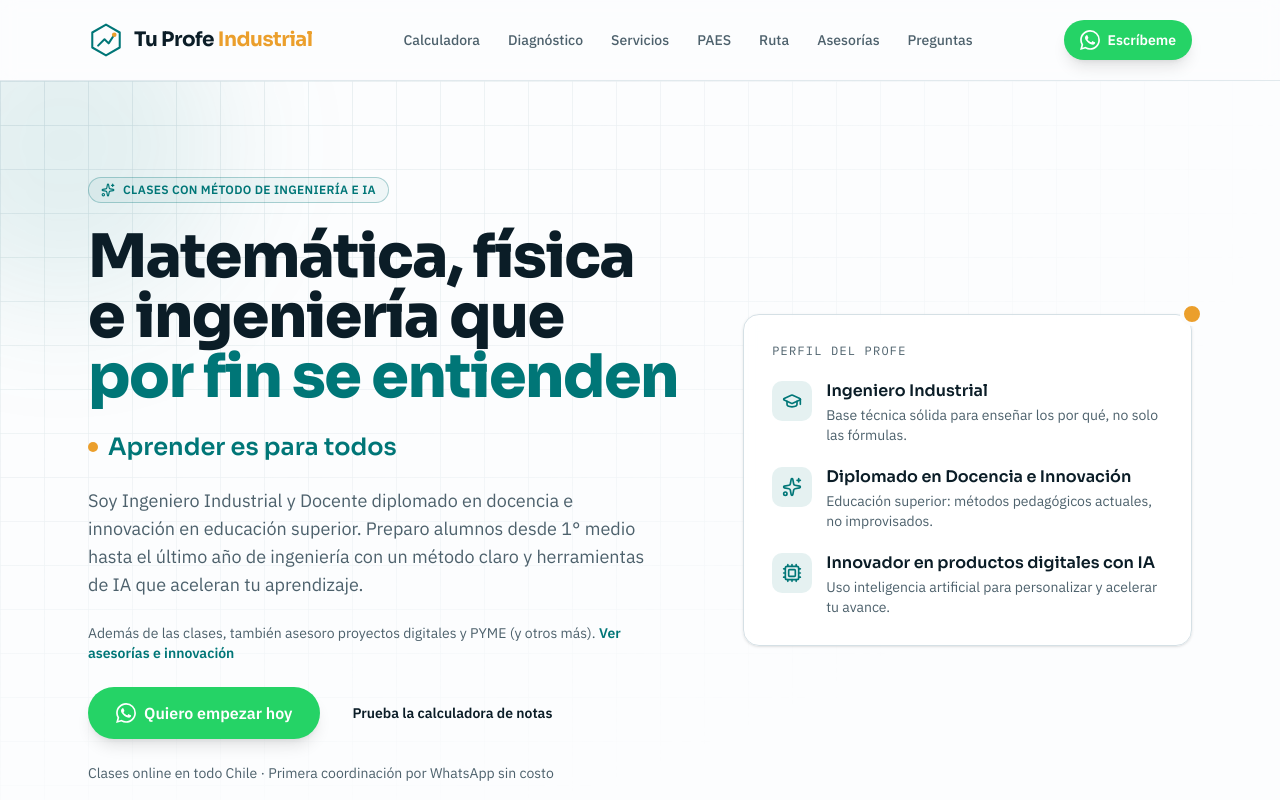
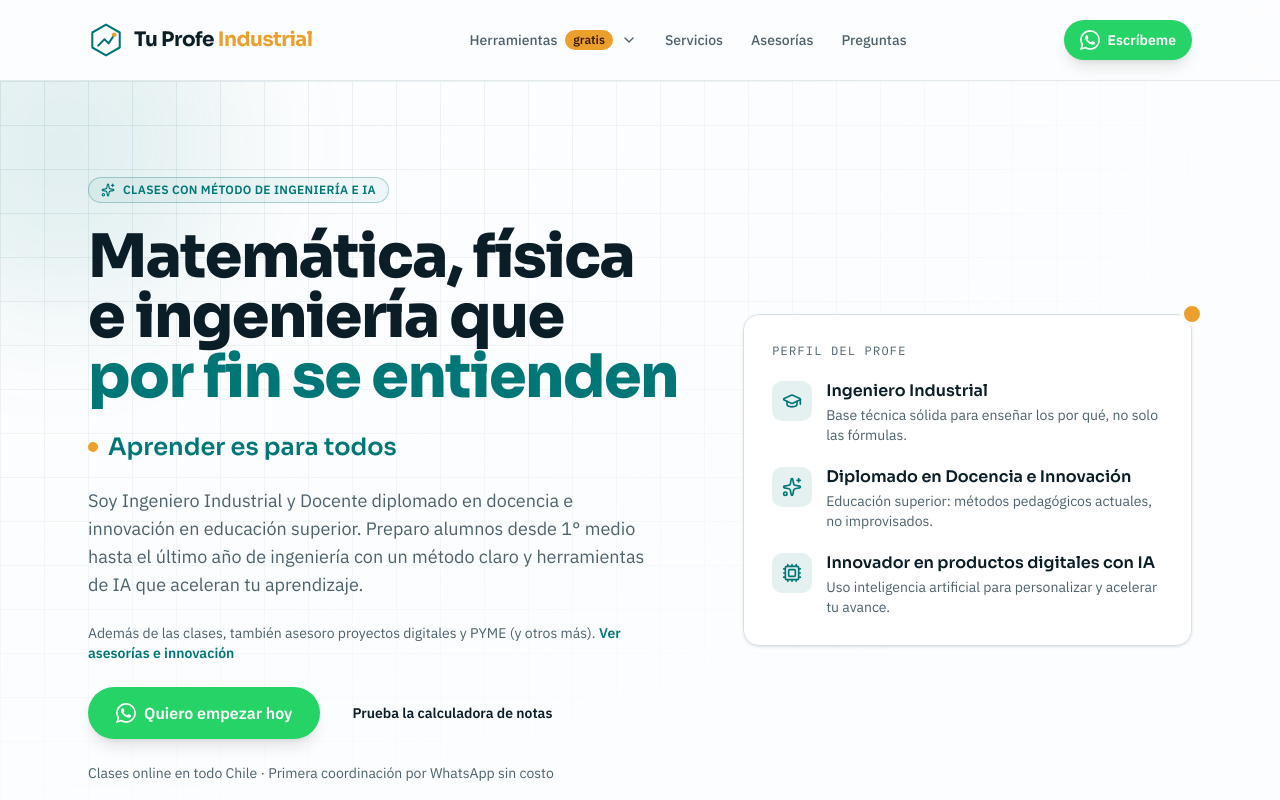
Before and after one commit to paillamilm-blip/tuprofeindustrial-web, a Next.js app: page / in a window 1280 px wide. Shown: the top 800 px of the page. Built offline with nearby package versions, Linux system fonts and the light colour scheme.

Commit message:
refactor: reordenar secciones al embudo de conversion y destacar herramientas gratis en el nav

```diff
--- a/app/page.tsx
+++ b/app/page.tsx
@@ -20,19 +20,21 @@ const STICKY_MESSAGE =
  * Composition root de la landing. Cada sección vive en components/sections/
  * para mantener este archivo legible y el orden de la página explícito.
  *
- * Orden pensado para conversión:
- *  1. Valor inmediato: Hero + Calculadora enganchan con una utilidad gratis.
+ * Orden pensado como embudo de conversión (primero las herramientas gratis,
+ * luego los servicios, luego confianza y cierre):
+ *  1. Hero: propuesta de valor y gancho inicial.
  *  2. Diagnóstico interactivo: herramienta estrella que, tras 5 preguntas,
- *     recomienda el servicio correcto y lo deja listo para WhatsApp. Va justo
- *     antes de Servicios para "rutear" al alumno al plan adecuado.
- *  3. Servicios: la oferta de clases ya segmentada por el diagnóstico.
- *  4. Simulador de meta PAES y Ruta de aprendizaje: herramientas de apoyo que
- *     refuerzan deseo ("cuánto me falta", "cuál es mi camino") tras ver la
- *     oferta.
- *  5. Asesorías e Innovación: la faceta Innovador (proyectos digitales y PYME),
+ *     perfila al alumno y lo rutea al plan adecuado. Abre el bloque de
+ *     herramientas gratuitas.
+ *  3. Calculadora de notas: utilidad gratis que engancha mostrando valor
+ *     inmediato.
+ *  4. Simulador de meta PAES: refuerza deseo ("cuánto me falta").
+ *  5. Ruta de aprendizaje: cierra las herramientas gratis mostrando el camino.
+ *  6. Servicios: la oferta de clases, ya calentada por las herramientas.
+ *  7. Asesorías e Innovación: la faceta Innovador (proyectos digitales y PYME),
  *     separada de las clases para no confundir públicos.
- *  6. Confianza y objeciones: Quién soy, Resultados, FAQ.
- *  7. Cierre: CTA final + footer. El CTA sticky de WhatsApp acompaña en mobile.
+ *  8. Confianza y objeciones: Quién soy, Testimonios, Preguntas frecuentes.
+ *  9. Cierre: CTA final + footer. El CTA sticky de WhatsApp acompaña en mobile.
  */
 export default function Home() {
   return (
@@ -40,11 +42,11 @@ export default function Home() {
       <SiteHeader />
       <main id="contenido" className="flex flex-col pb-24 md:pb-0">
         <Hero />
+        <DiagnosticoSection />
         <CalculatorSection />
-        <DiagnosticoSection />
-        <Services />
         <PaesSection />
         <RoadmapSection />
+        <Services />
         <Advisory />
         <About />
         <Testimonials />
--- a/components/sections/site-footer.tsx
+++ b/components/sections/site-footer.tsx
@@ -26,6 +26,14 @@ export function SiteFooter() {
           <ul className="flex flex-wrap items-center justify-center gap-x-5 gap-y-2 text-sm text-muted-foreground">
             <li>
               <a
+                href="#diagnostico"
+                className="rounded transition-colors hover:text-foreground focus-visible:outline-2 focus-visible:outline-offset-2 focus-visible:outline-ring"
+              >
+                Diagnóstico
+              </a>
+            </li>
+            <li>
+              <a
                 href="#calculadora"
                 className="rounded transition-colors hover:text-foreground focus-visible:outline-2 focus-visible:outline-offset-2 focus-visible:outline-ring"
               >
@@ -34,10 +42,18 @@ export function SiteFooter() {
             </li>
             <li>
               <a
-                href="#diagnostico"
+                href="#simulador-paes"
                 className="rounded transition-colors hover:text-foreground focus-visible:outline-2 focus-visible:outline-offset-2 focus-visible:outline-ring"
               >
-                Diagnóstico
+                Simulador PAES
+              </a>
+            </li>
+            <li>
+              <a
+                href="#ruta"
+                className="rounded transition-colors hover:text-foreground focus-visible:outline-2 focus-visible:outline-offset-2 focus-visible:outline-ring"
+              >
+                Ruta
               </a>
             </li>
             <li>
--- a/components/sections/site-header.tsx
+++ b/components/sections/site-header.tsx
@@ -7,15 +7,24 @@ import { WhatsAppCta } from "@/components/whatsapp-cta";
 import { cn } from "@/lib/utils";
 
 /**
- * Enlaces de navegacion ancla. El orden sigue el recorrido de la landing para
- * que el salto por teclado sea predecible.
+ * Herramientas interactivas gratuitas. Se agrupan bajo un único rótulo
+ * "Herramientas gratis" para que la navegación superior quede ligera y para
+ * destacar que estas utilidades no tienen costo. El orden sigue el embudo de
+ * la landing (diagnóstico → calculadora → simulador → ruta).
+ */
+const FREE_TOOL_LINKS = [
+  { href: "#diagnostico", label: "Diagnóstico" },
+  { href: "#calculadora", label: "Calculadora de notas" },
+  { href: "#simulador-paes", label: "Simulador PAES" },
+  { href: "#ruta", label: "Ruta de aprendizaje" },
+] as const;
+
+/**
+ * Enlaces de navegacion ancla restantes (no herramientas). El orden sigue el
+ * recorrido de la landing para que el salto por teclado sea predecible.
  */
 const NAV_LINKS = [
-  { href: "#calculadora", label: "Calculadora" },
-  { href: "#diagnostico", label: "Diagnóstico" },
   { href: "#servicios", label: "Servicios" },
-  { href: "#simulador-paes", label: "PAES" },
-  { href: "#ruta", label: "Ruta" },
   { href: "#asesorias", label: "Asesorías" },
   { href: "#faq", label: "Preguntas" },
 ] as const;
@@ -30,6 +39,29 @@ const HEADER_MESSAGE =
  */
 export function SiteHeader() {
   const [open, setOpen] = React.useState(false);
+  const [toolsOpen, setToolsOpen] = React.useState(false);
+  const toolsRef = React.useRef<HTMLDivElement>(null);
+
+  // Cierra el desplegable de herramientas al hacer clic fuera o pulsar Escape.
+  React.useEffect(() => {
+    if (!toolsOpen) return;
+
+    function onPointerDown(event: PointerEvent) {
+      if (toolsRef.current && !toolsRef.current.contains(event.target as Node)) {
+        setToolsOpen(false);
+      }
+    }
+    function onKeyDown(event: KeyboardEvent) {
+      if (event.key === "Escape") setToolsOpen(false);
+    }
+
+    document.addEventListener("pointerdown", onPointerDown);
+    document.addEventListener("keydown", onKeyDown);
+    return () => {
+      document.removeEventListener("pointerdown", onPointerDown);
+      document.removeEventListener("keydown", onKeyDown);
+    };
+  }, [toolsOpen]);
 
   return (
     <header className="sticky top-0 z-40 border-b border-border/70 bg-background/85 backdrop-blur supports-[backdrop-filter]:bg-background/70">
@@ -55,6 +87,43 @@ export function SiteHeader() {
           aria-label="Secciones del sitio"
           className="hidden items-center gap-1 md:flex"
         >
+          {/* Desplegable accesible con las herramientas gratuitas. */}
+          <div ref={toolsRef} className="relative">
+            <button
+              type="button"
+              aria-expanded={toolsOpen}
+              aria-controls="menu-herramientas"
+              onClick={() => setToolsOpen((v) => !v)}
+              className="inline-flex min-h-11 items-center gap-2 rounded-md px-3 py-2 text-sm font-medium text-muted-foreground transition-colors hover:bg-muted/70 hover:text-foreground focus-visible:outline-2 focus-visible:outline-offset-2 focus-visible:outline-ring"
+            >
+              Herramientas
+              <span className="rounded-full bg-accent px-2 py-0.5 text-xs font-semibold text-accent-foreground">
+                gratis
+              </span>
+              <Chevron open={toolsOpen} />
+            </button>
+
+            <div
+              id="menu-herramientas"
+              hidden={!toolsOpen}
+              className="absolute left-0 top-full z-50 mt-2 min-w-56 rounded-lg border border-border bg-background p-2 shadow-lg"
+            >
+              <ul className="flex flex-col">
+                {FREE_TOOL_LINKS.map((link) => (
+                  <li key={link.href}>
+                    <a
+                      href={link.href}
+                      onClick={() => setToolsOpen(false)}
+                      className="flex min-h-11 items-center rounded-md px-3 text-sm font-medium text-foreground transition-colors hover:bg-muted focus-visible:outline-2 focus-visible:outline-offset-2 focus-visible:outline-ring"
+                    >
+                      {link.label}
+                    </a>
+                  </li>
+                ))}
+              </ul>
+            </div>
+          </div>
+
           {NAV_LINKS.map((link) => (
             <a
               key={link.href}
@@ -97,6 +166,36 @@ export function SiteHeader() {
         className="border-t border-border/70 bg-background md:hidden"
       >
         <nav aria-label="Secciones del sitio" className="mx-auto max-w-6xl px-4 py-3">
+          {/* Grupo de herramientas gratuitas con rótulo accesible. */}
+          <div
+            role="group"
+            aria-labelledby="menu-movil-herramientas"
+            className="mb-2 border-b border-border/70 pb-2"
+          >
+            <p
+              id="menu-movil-herramientas"
+              className="flex items-center gap-2 px-3 py-2 text-xs font-semibold uppercase tracking-wide text-muted-foreground"
+            >
+              Herramientas
+              <span className="rounded-full bg-accent px-2 py-0.5 text-xs font-semibold normal-case tracking-normal text-accent-foreground">
+                gratis
+              </span>
+            </p>
+            <ul className="flex flex-col">
+              {FREE_TOOL_LINKS.map((link) => (
+                <li key={link.href}>
+                  <a
+                    href={link.href}
+                    onClick={() => setOpen(false)}
+                    className="flex min-h-11 items-center rounded-md px-3 text-base font-medium text-foreground transition-colors hover:bg-muted focus-visible:outline-2 focus-visible:outline-offset-2 focus-visible:outline-ring"
+                  >
+                    {link.label}
+                  </a>
+                </li>
+              ))}
+            </ul>
+          </div>
+
           <ul className="flex flex-col">
             {NAV_LINKS.map((link) => (
               <li key={link.href}>
@@ -113,6 +212,28 @@ export function SiteHeader() {
         </nav>
       </div>
     </header>
+  );
+}
+
+/** Chevron que rota al abrir el desplegable de herramientas (no emoji). */
+function Chevron({ open }: { open: boolean }) {
+  return (
+    <svg
+      viewBox="0 0 24 24"
+      fill="none"
+      aria-hidden="true"
+      focusable="false"
+      className={cn(
+        "size-4 transition-transform duration-200 motion-reduce:transition-none",
+        open && "rotate-180"
+      )}
+      stroke="currentColor"
+      strokeWidth="2"
+      strokeLinecap="round"
+      strokeLinejoin="round"
+    >
+      <polyline points="6 9 12 15 18 9" />
+    </svg>
   );
 }
 
```
